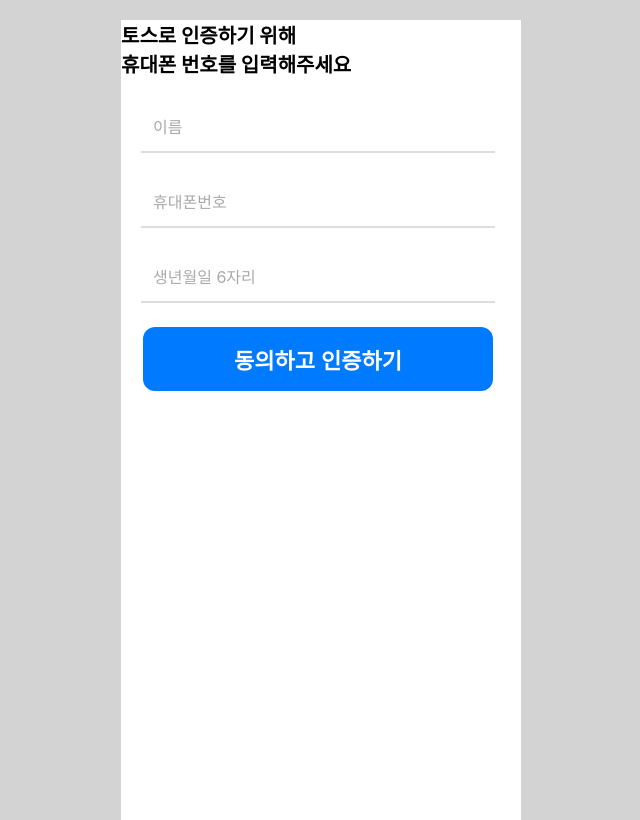
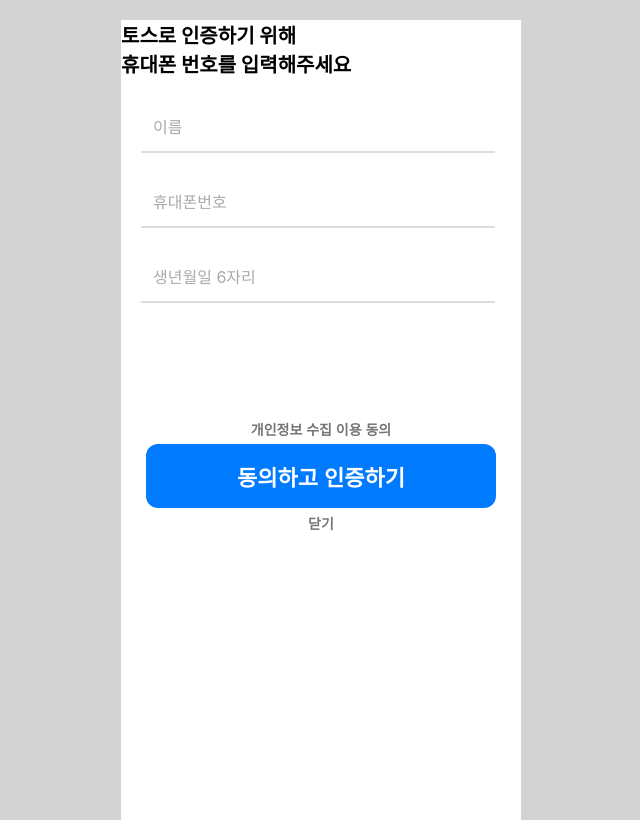
Before and after one commit to inthhh/bufl_fe, a React (Create React App) app: page /MoneySplit/TossAuth in a window 1280 px wide. Shown: the whole page, without its empty margins (319-959 px from the left). Built offline with nearby package versions, Linux system fonts and the light colour scheme.

Commit message:
feat: TossAuth 페이지 수정 및 PIN입력 페이지 생성

```diff
--- a/src/App.tsx
+++ b/src/App.tsx
@@ -12,6 +12,7 @@
 import AI_analysis from "./MoneySplit/ai_analysis";
 import Authentication from "./MoneySplit/Authentication";
 import TossAuth from "./MoneySplit/TossAuth";
+import InputPin from "./MoneySplit/InputPin";
 
 function App() {
   return (
@@ -30,6 +31,7 @@
           <Route path="/MoneySplit/SelectRatio" element={<SelectRatio />} />
           <Route path="/MoneySplit/Authentication" element={<Authentication />} />
           <Route path="/MoneySplit/TossAuth" element={<TossAuth />} />
+          <Route path="/MoneySplit/InputPin" element={<InputPin />} />
         </Routes>
       </div>
     </Router>
--- /dev/null
+++ b/src/MoneySplit/InputPin.tsx
@@ -0,0 +1,21 @@
+import React from "react";
+import "./splitStyle.css";
+import { useNavigate } from "react-router-dom";
+
+const InputPin: React.FC = () => {
+  const navigate = useNavigate();
+  const clickToNext = () => {
+    navigate("/");
+  };
+  return (
+    <div className="center_wrap">
+      <div>
+        자동이체 등록을 위해
+        <br />
+        PIN 번호를 입력해주세요.
+      </div>
+    </div>
+  );
+};
+
+export default InputPin;
--- a/src/MoneySplit/TossAuth.tsx
+++ b/src/MoneySplit/TossAuth.tsx
@@ -8,6 +8,9 @@
   const navigate = useNavigate();
   const clickForYes = () => {
     navigate("/MoneySplit/InputPin");
+  };
+  const clickForNo = () => {
+    navigate("/MoneySplit/Authentication");
   };
 
   return (
@@ -59,10 +62,24 @@
             생년월일 6자리
           </label>
         </div>
-        <button type="button" className="blue_big_btn" onClick={() => clickForYes()}>
-          동의하고 인증하기
-        </button>
       </form>
+      <div className="center_wrap">
+        <div>
+          <div className="center_wrap">
+            <button type="button" className="no_border_btn">
+              개인정보 수집 이용 동의
+            </button>
+          </div>
+          <button type="button" className="blue_big_btn" onClick={() => clickForYes()}>
+            동의하고 인증하기
+          </button>
+          <div className="center_wrap">
+            <button type="button" className="no_border_btn" onClick={() => clickForNo()}>
+              닫기
+            </button>
+          </div>
+        </div>
+      </div>
     </div>
   );
 };
--- a/src/MoneySplit/splitStyle.css
+++ b/src/MoneySplit/splitStyle.css
@@ -2,7 +2,7 @@
   display: flex;
   justify-content: center;
   align-items: center;
-  width: 400px;
+  /* width: 400px; */
 }
 
 .blue_btn {
@@ -239,3 +239,11 @@
   color: black;
   margin: 20px 0;
 }
+
+.no_border_btn {
+  background-color: white;
+  border: none;
+  font-size: 14px;
+  font-weight: bold;
+  color: #757575;
+}
```
